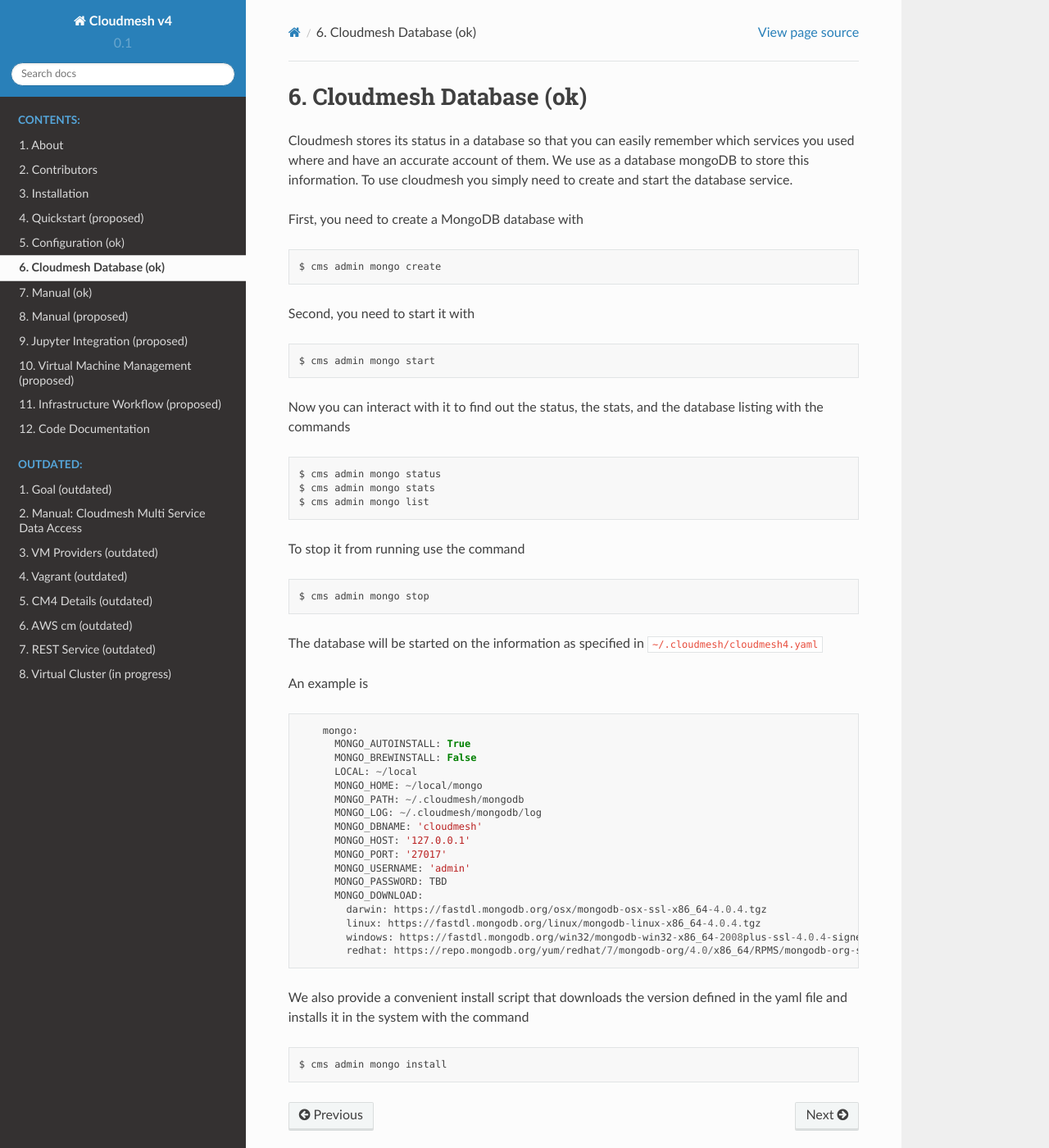
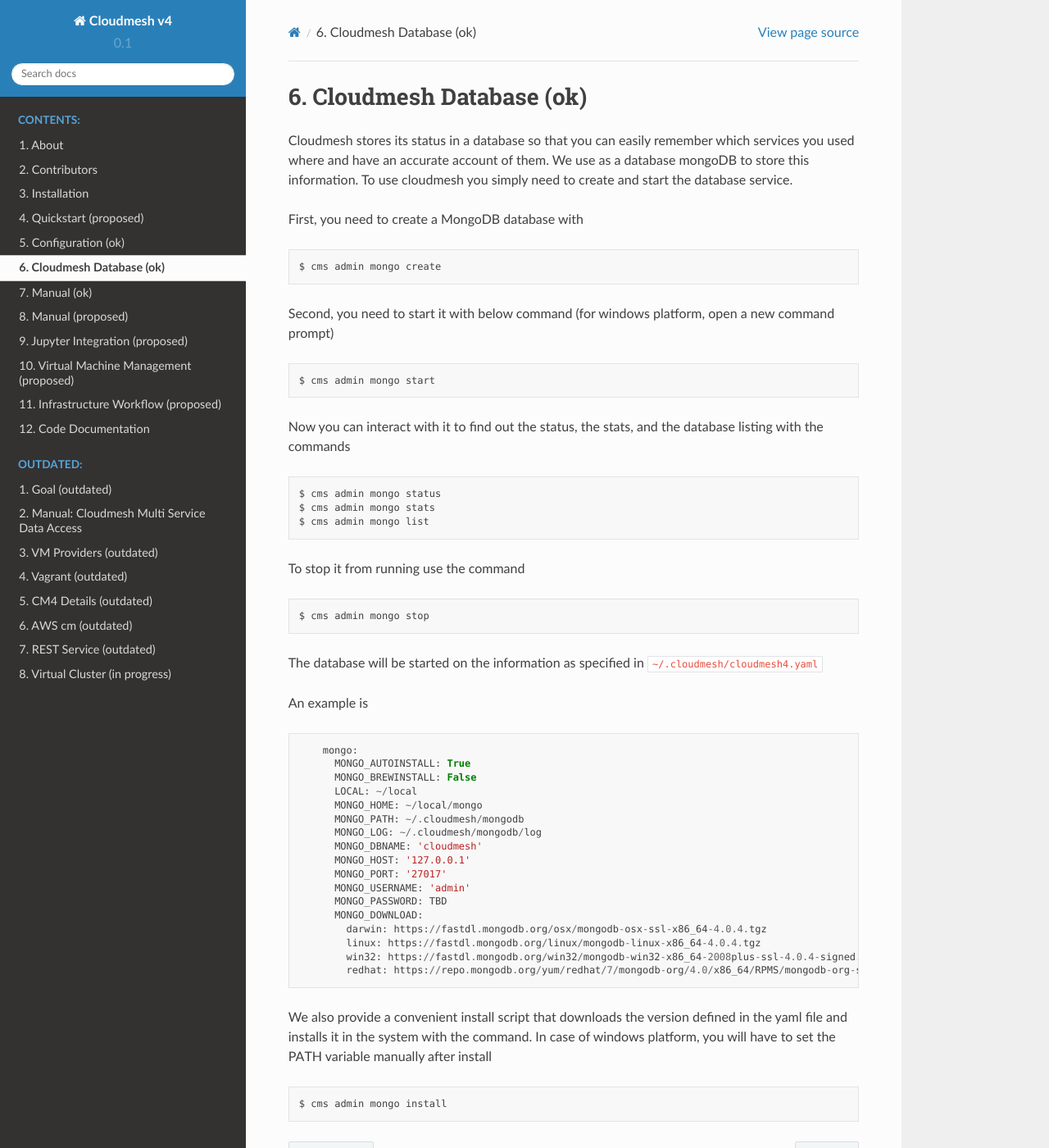
Before and after one commit to cloudmesh/cloudmesh-cloud, a Sphinx documentation site: the page built from documentation/source/mongo.md, in a window 1280 px wide and 1400 px high. Shown: the whole window at 82% size. Built offline with Sphinx 7.4.7 and the Read the Docs theme 2.0.0, drawn with Linux system fonts in a browser that asks for light colours.

Commit message:
Updated for Mongo DB install on Windows Platform
Updated for Mongo DB install on Windows Platform

````diff
--- a/documentation/source/mongo.md
+++ b/documentation/source/mongo.md
@@ -10,8 +10,7 @@
 ```bash
 $ cms admin mongo create
 ```
-
-Second, you need to start it with
+Second, you need to start it with below command (for windows platform, open a new command prompt)
 
 ```bash
 $ cms admin mongo start
@@ -54,12 +53,13 @@
       MONGO_DOWNLOAD:
         darwin: https://fastdl.mongodb.org/osx/mongodb-osx-ssl-x86_64-4.0.4.tgz
         linux: https://fastdl.mongodb.org/linux/mongodb-linux-x86_64-4.0.4.tgz
-        windows: https://fastdl.mongodb.org/win32/mongodb-win32-x86_64-2008plus-ssl-4.0.4-signed.msi
+        win32: https://fastdl.mongodb.org/win32/mongodb-win32-x86_64-2008plus-ssl-4.0.4-signed.msi
         redhat: https://repo.mongodb.org/yum/redhat/7/mongodb-org/4.0/x86_64/RPMS/mongodb-org-server-4.0.4-1.el7.x86_64.rpm
 ```
 
 We also provide a convenient install script that downloads the version defined
-in the yaml file and installs it in the system with the command
+in the yaml file and installs it in the system with the command. In case of windows platform,
+you will have to set the PATH variable manually after install
 
 ```bash
 $ cms admin mongo install
````
